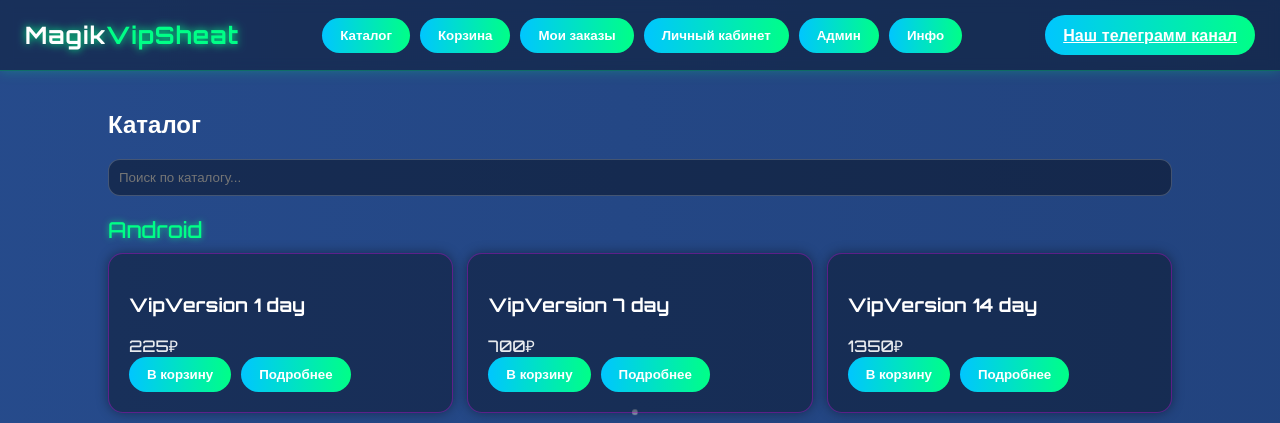
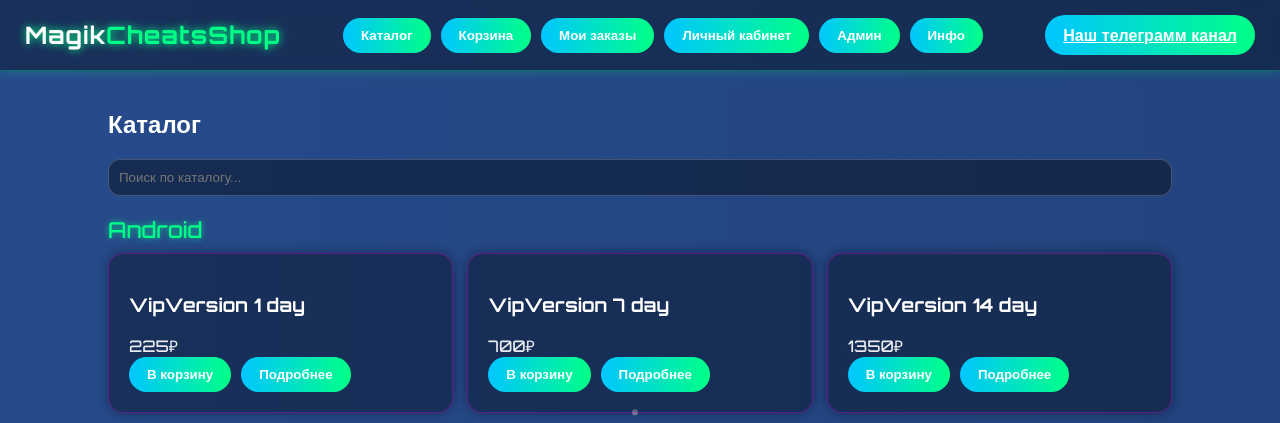
Before and after one commit to Nikolay1123770/MagickSheat, a plain HTML site: page index.html in a window 1280 px wide. Shown: the top 423 px of the page. Drawn offline with Linux system fonts and the light colour scheme.

Commit message:
index.html

```diff
--- a/index.html
+++ b/index.html
@@ -145,7 +145,7 @@
 <body>
   <div class="particles"></div>
   <header class="topbar">
-    <div class="brand">Magik<span style="color:#00ff87">VipSheat</span></div>
+    <div class="brand">Magik<span style="color:#00ff87">CheatsShop</span></div>
     <nav class="row">
       <button class="btn ghost" data-link="#/catalog">Каталог</button>
       <button class="btn ghost" data-link="#/cart">Корзина</button>
```
